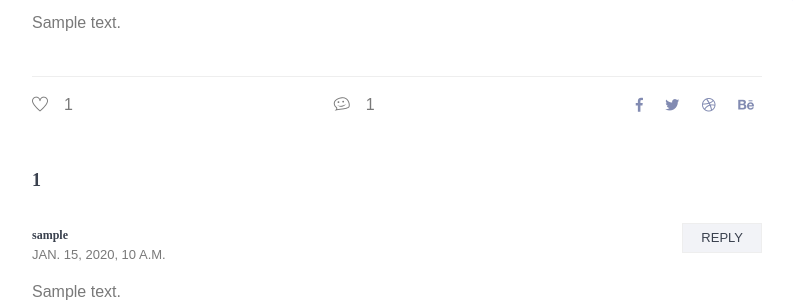
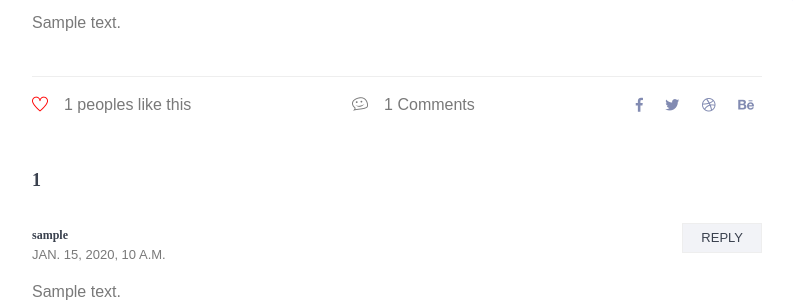
Before and after one commit to ViktorShv95/blog_frontend, a Django app: a page that uses templates/blog-details.html in a window 1280 px wide. Shown: the part 1167-1471 px from the top of the page, without its empty margins (53-846 px from the left). Run offline with Django 3.2, Linux system fonts and the light colour scheme; tables that the repository leaves empty hold one stand-in row (values such as "Sample post"); parts of the project's set-up code (start-up, migrations or seed data) failed here and were passed over; some libraries are stand-ins or nearby versions.

Commit message:
Make like heart red

```diff
--- a/templates/blog-details.html
+++ b/templates/blog-details.html
@@ -84,8 +84,8 @@
                 </div>
                 <p>{{post.text}}</p>
                <div class="news_d_footer flex-column flex-sm-row">
-                 <a href="#"><span class="align-middle mr-2"><i class="ti-heart"></i></span>{{post.likes_amount}}</a>
-                 <a class="justify-content-sm-center ml-sm-auto mt-sm-0 mt-2" href="#"><span class="align-middle mr-2"><i class="ti-themify-favicon"></i></span>{{post.comments|length}}</a>
+                 <a href="#"><span class="align-middle mr-2"><i class="ti-heart" style="color: red;"></i></span>{{post.likes_amount}} peoples like this</a>
+                 <a class="justify-content-sm-center ml-sm-auto mt-sm-0 mt-2" href="#"><span class="align-middle mr-2"><i class="ti-themify-favicon"></i></span>{{post.comments|length}} Comments</a>
                  <div class="news_socail ml-sm-auto mt-sm-0 mt-2">
                <a href="#"><i class="fab fa-facebook-f"></i></a>
                <a href="#"><i class="fab fa-twitter"></i></a>
```
